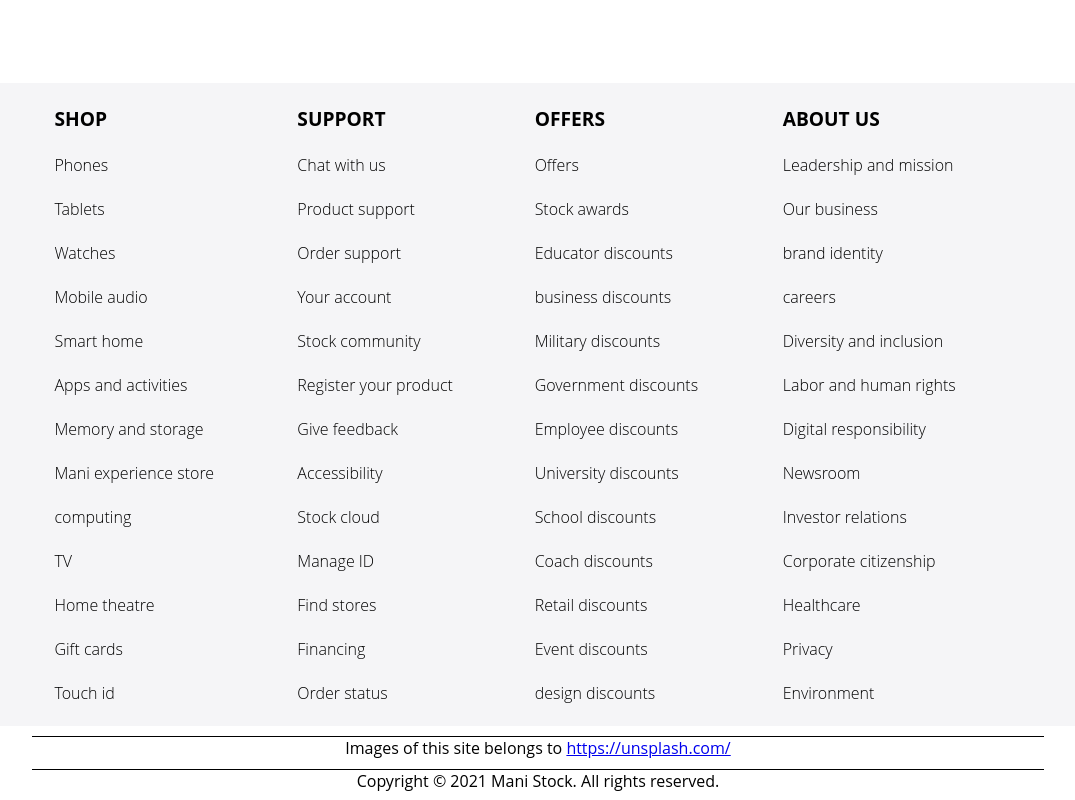
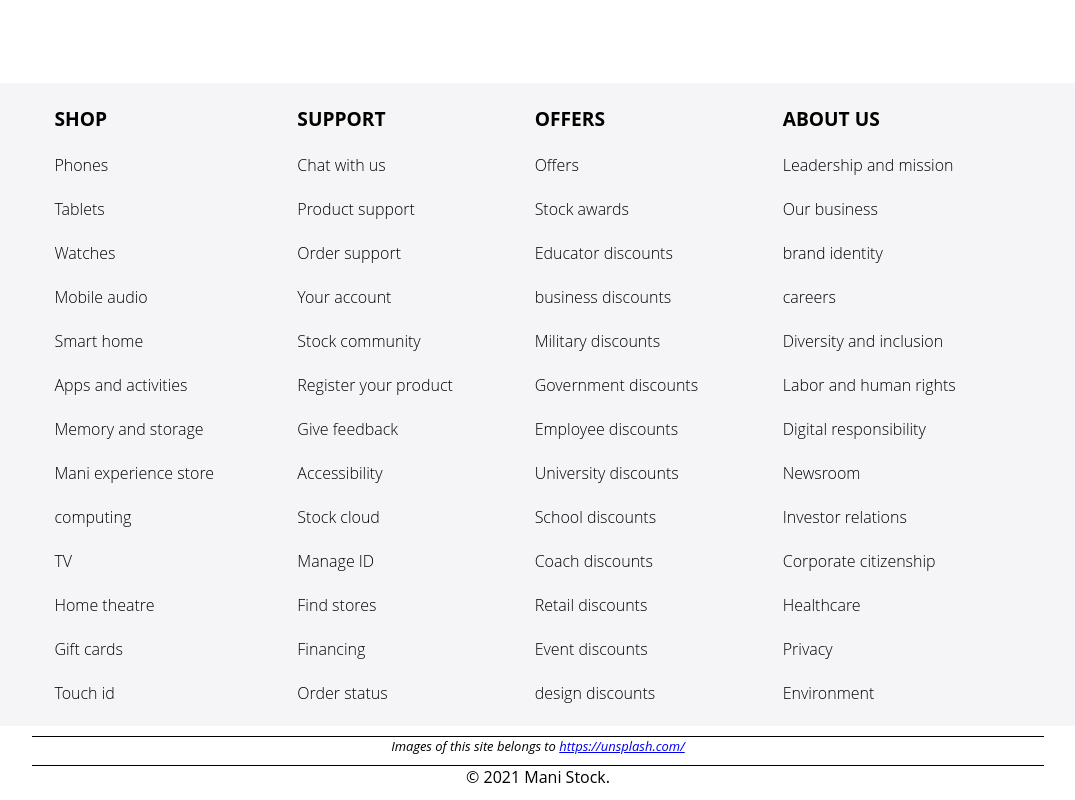
Before and after one commit to ManiAya/Mani_Stock, a plain HTML site: page pw1.html in a window 1280 px wide. Shown: the part 713-1513 px from the top of the page, without its empty margins (102-1177 px from the left). Drawn offline with Linux system fonts and the light colour scheme.

Commit message:
Update pw1.html

```diff
--- a/pw1.html
+++ b/pw1.html
@@ -152,12 +152,13 @@
 
     </table>
   </div>
-<div class="footer">
-  Images of this site belongs to <a href="https://unsplash.com/">https://unsplash.com/</a>
-  </div>
-  <div class="footer">
-    Copyright © 2021 Mani Stock. All rights reserved.
-  </div>
+  <div class="footer" style="font-size: 13px;">
+    <cite>Images of this site belongs to <a href="https://unsplash.com/">https://unsplash.com/</a></cite>
+    </div>
+    <div class="footer">
+      © 2021 Mani Stock.
+    </div>
+
 </body>
 
 </html>
```
